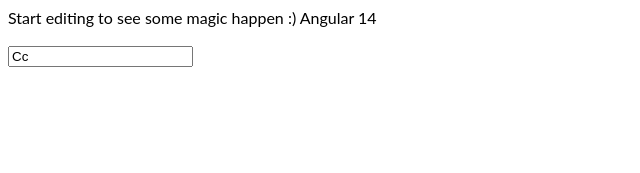
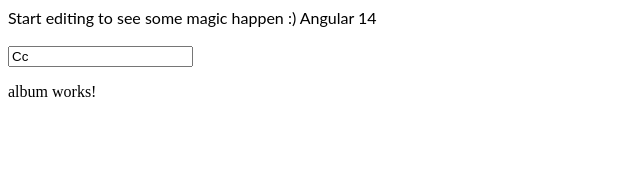
Before and after one commit to Chebbi-Nader/angular-ivy-9qaaji, an Angular app: page / in a window 1280 px wide. Shown: the top 173 px of the page, without its empty margins (0-640 px from the left). Built offline with nearby package versions, Linux system fonts and the light colour scheme.

Commit message:
2 files modified

```diff
--- a/src/app/album/album.component.ts
+++ b/src/app/album/album.component.ts
@@ -1,15 +1,12 @@
 import { Component, OnInit } from '@angular/core';
 
 @Component({
-  selector: 'app-album',
+  selector: 'album',
   templateUrl: './album.component.html',
   styleUrls: ['./album.component.css']
 })
 export class AlbumComponent implements OnInit {
+  constructor() {}
 
-  constructor() { }
-
-  ngOnInit() {
-  }
-
+  ngOnInit() {}
 }
--- a/src/app/app.component.html
+++ b/src/app/app.component.html
@@ -4,3 +4,5 @@
   <br/>
   <input [(ngModel)] = "msg" [id] = "id">
 </p>
+
+<album></album>
```
